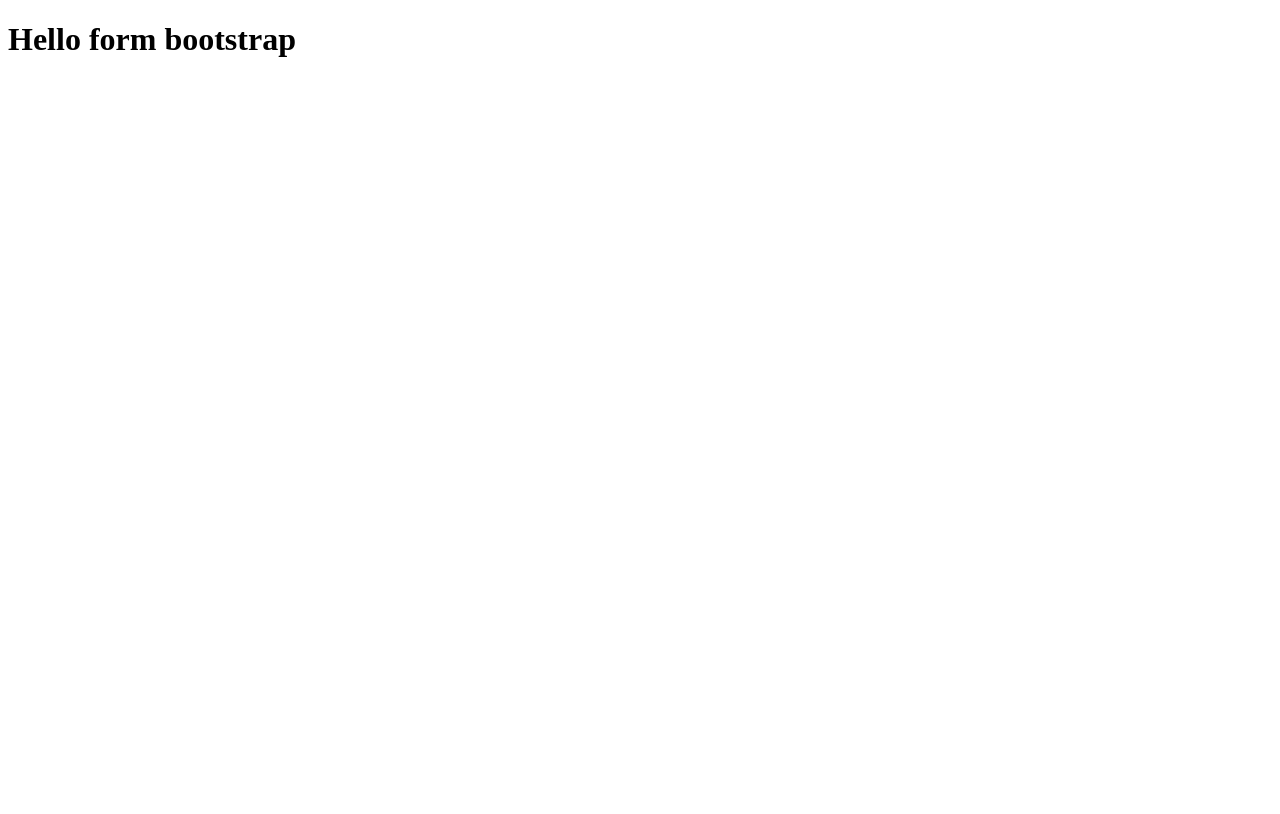
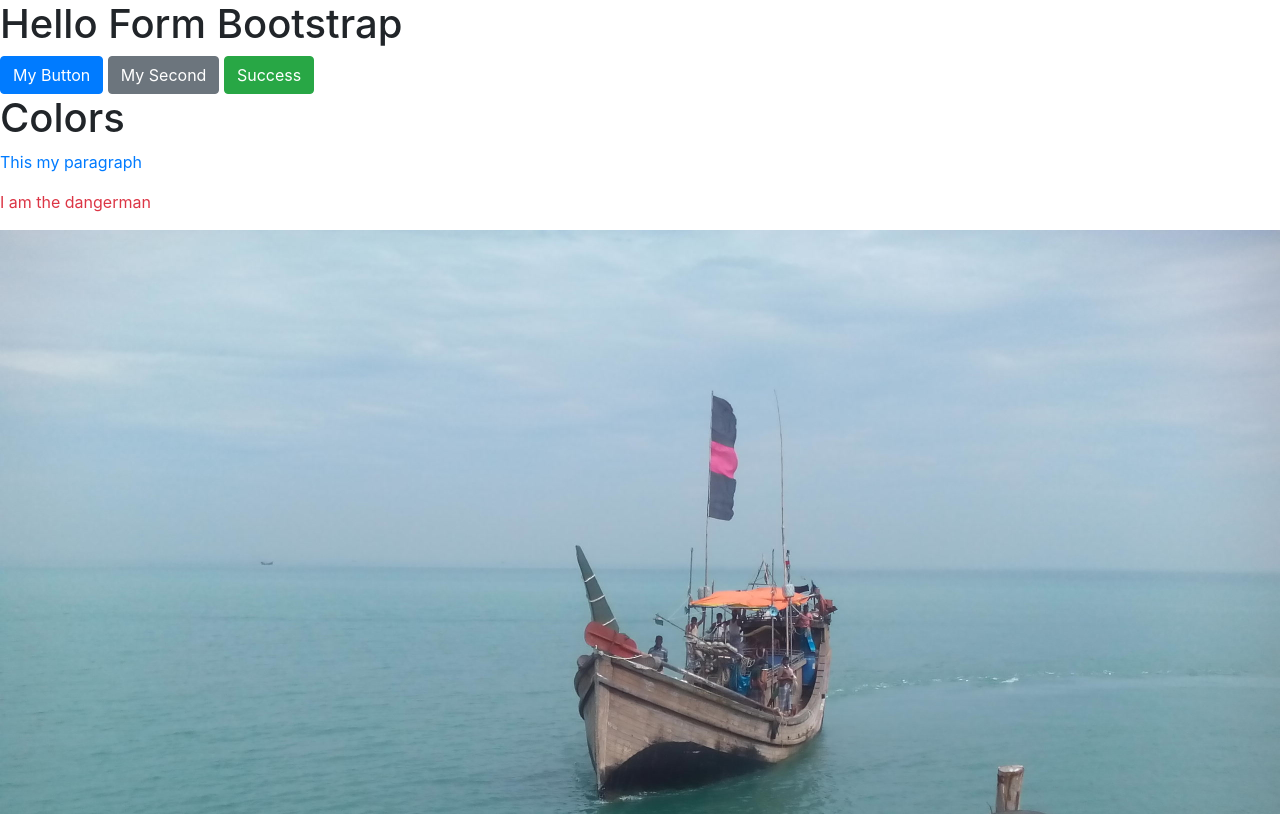
Before and after one commit to nafiul-shishir/bootstrap_practice, a plain HTML site: page index.html in a window 1280 px wide. Shown: the top 814 px of the page. Drawn offline with nearby package versions, Linux system fonts and the light colour scheme.

Commit message:
feature added

```diff
--- a/index.html
+++ b/index.html
@@ -4,10 +4,25 @@
     <meta charset="UTF-8">
     <meta name="viewport" content="width=device-width, initial-scale=1.0">
     <title> Bootstrap</title>
+    <link rel="stylesheet" href="https://stackpath.bootstrapcdn.com/bootstrap/4.5.0/css/bootstrap.min.css" integrity="sha384-9aIt2nRpC12Uk9gS9baDl411NQApFmC26EwAOH8WgZl5MYYxFfc+NcPb1dKGj7Sk" crossorigin="anonymous">
 </head>
 <body>
     <h1>
-        Hello form bootstrap
+        Hello Form Bootstrap
+    </h1>
+
+    <button class="btn btn-primary"> My Button</button>
+
+    <button class="btn btn-secondary"> My Second</button>
+
+    <button class="btn btn-success"> Success</button>
+
+    <h1> Colors</h1>
+    <p class="text-primary"> This my paragraph</p>
+
+    <p class="text-danger"> I am the dangerman</p>
+    <h1>
+        <img class="img-fluid" src="/Image/image.jpg" alt="">
     </h1>
 </body>
 </html>
```
Also changed, not shown: Image/image.jpg (added).
